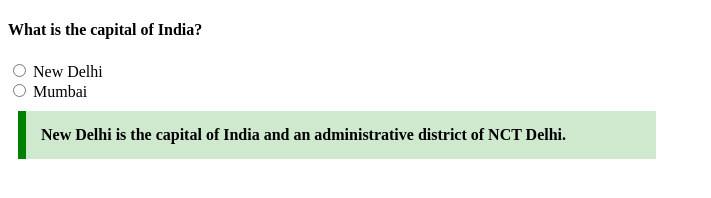
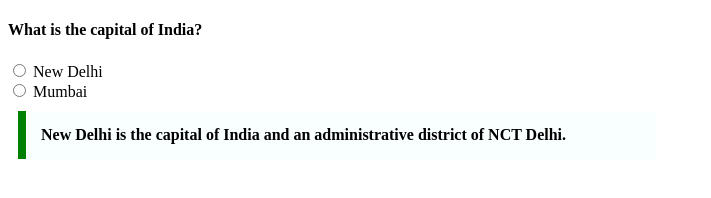
Before and after one commit to acciojob/trivia-ShwetaAdhana, a website: page main.html in a window 1280 px wide. Shown: the whole page, without its empty margins (0-711 px from the left). Drawn offline with Linux system fonts and the light colour scheme.

Commit message:
created a submission

```diff
--- a/styles.css
+++ b/styles.css
@@ -5,6 +5,6 @@
     margin: 10px;
     padding: 15px;
     border-left: 8px solid green;
-    background-color: #cfe9cf;
+    background-color: #f8fffe;
     font-weight: bold;
   }
```
